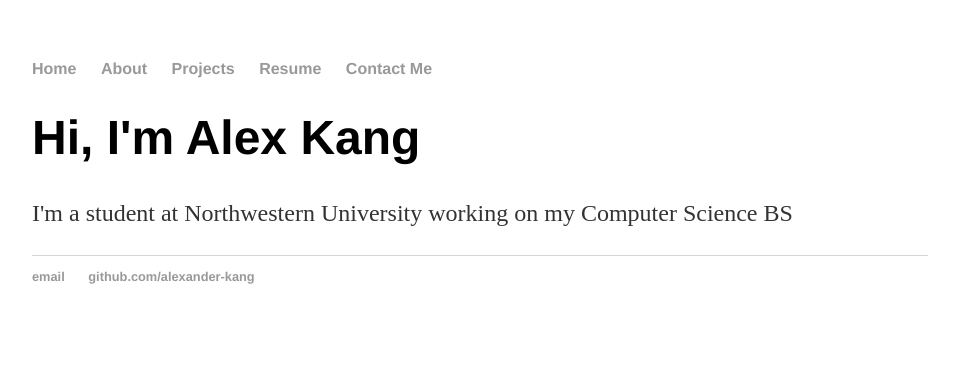
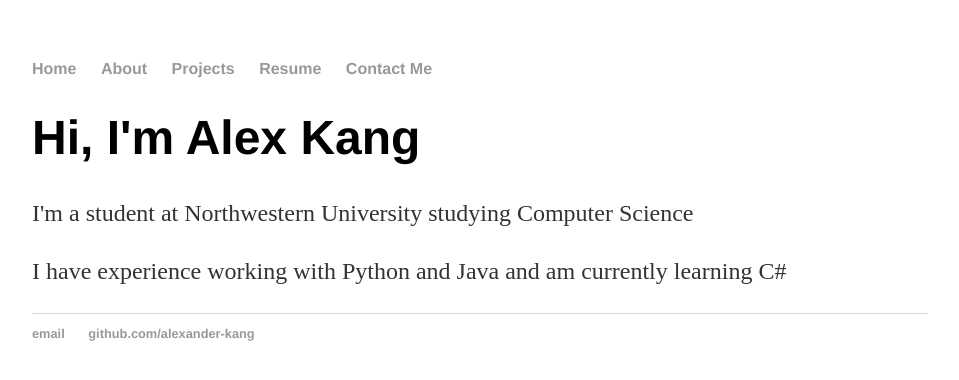
Before and after one commit to alexander-kang/alexander-kang.github.io, a Jekyll site: the page built from index.html, in a window 1280 px wide. Shown: the top 380 px of the page, without its empty margins (160-1119 px from the left). Built offline with Jekyll 4.4.1, drawn with Linux system fonts in a browser that asks for light colours.

Commit message:
Update index.html

```diff
--- a/index.html
+++ b/index.html
@@ -4,5 +4,6 @@ title: Alex Kang
 ---
 <div class="blurb">
 	<h1>Hi, I'm Alex Kang</h1>
-	<p>I'm a student at Northwestern University working on my Computer Science BS</a></p>
+	<p>I'm a student at Northwestern University studying Computer Science</p>
+	<p>I have experience working with Python and Java and am currently learning C#</p>
 </div><!-- /.blurb -->
```
